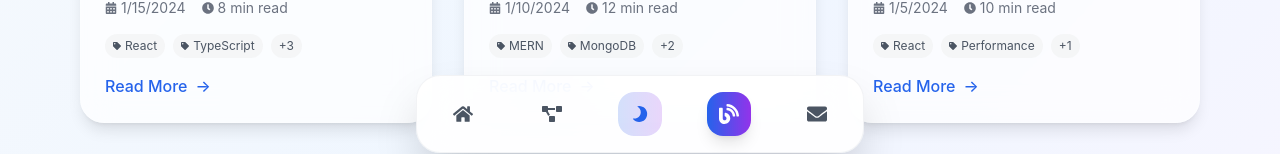
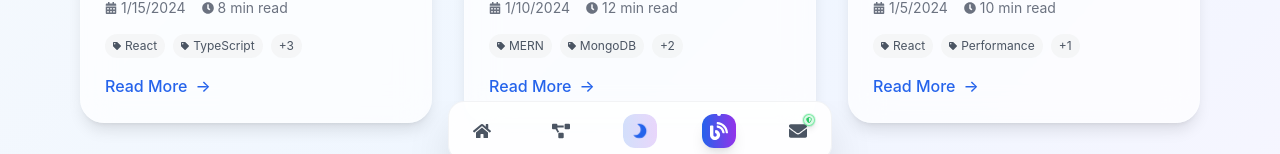
Before and after one commit to mahdimonir/Portfolio, a Next.js app in the folder frontend/: page /blogs in a window 1280 px wide. Shown: the part 631-785 px from the top of the page. Built offline with nearby package versions, Linux system fonts and the light colour scheme; sample sign-in values are in the browser's storage; grey boxes are pictures that could not be loaded.

Commit message:
Add login status management and visual indicator in Navbar

```diff
--- a/frontend/src/components/global/Navbar.jsx
+++ b/frontend/src/components/global/Navbar.jsx
@@ -3,12 +3,14 @@
 import { motion } from "framer-motion";
 import Link from "next/link";
 import { usePathname, useRouter } from "next/navigation";
+import { useEffect, useState } from "react";
 import {
   FaBlog,
   FaEnvelope,
   FaHome,
   FaMoon,
   FaProjectDiagram,
+  FaShieldAlt,
   FaSun,
 } from "react-icons/fa";
 import { useTheme } from "../ThemeProvider";
@@ -20,34 +22,78 @@ const NavItem = ({
   isActive,
   onClick,
   onDoubleClick,
+  isLoggedIn,
 }) => (
   <motion.div className="relative">
     {path ? (
       <Link
         href={path}
         onDoubleClick={onDoubleClick}
-        className={`p-3 rounded-2xl transition-all duration-300 flex items-center justify-center ${
+        className={`relative p-2 rounded-xl transition-all duration-300 flex items-center justify-center ${
           isActive
             ? "text-white bg-gradient-to-r from-blue-600 to-purple-600 shadow-lg"
             : "text-gray-600 dark:text-gray-400 hover:text-blue-600 dark:hover:text-blue-400 hover:bg-blue-50 dark:hover:bg-blue-900/20"
         }`}
       >
-        <Icon size={20} />
+        <Icon size={18} />
+
+        {/* ✅ Login shield for Contact tab only */}
+        {label === "Contact" && isLoggedIn && (
+          <motion.div
+            className="absolute top-0 right-0 translate-x-1/4 -translate-y-1/4 z-10"
+            initial={{ scale: 0, opacity: 0 }}
+            animate={{ scale: 1, opacity: 1 }}
+            transition={{
+              type: "spring",
+              stiffness: 300,
+              damping: 20,
+              delay: 0.1,
+            }}
+          >
+            <motion.div
+              className="relative"
+              animate={{ rotate: [0, 5, -5, 0] }}
+              transition={{
+                duration: 2,
+                repeat: Infinity,
+                ease: "easeInOut",
+              }}
+            >
+              <FaShieldAlt
+                size={12}
+                className="text-green-500 bg-white dark:bg-gray-900 rounded-full p-0.5 shadow-md border border-green-300 dark:border-green-700"
+              />
+              {/* Subtle pulsing effect */}
+              <motion.div
+                className="absolute inset-0 rounded-full bg-green-400"
+                animate={{
+                  scale: [1, 1.5, 1],
+                  opacity: [0.3, 0, 0.3],
+                }}
+                transition={{
+                  duration: 2,
+                  repeat: Infinity,
+                  ease: "easeInOut",
+                }}
+              />
+            </motion.div>
+          </motion.div>
+        )}
       </Link>
     ) : (
       <button
         onClick={onClick}
         onDoubleClick={onDoubleClick}
-        className="p-3 rounded-2xl text-gray-600 dark:text-gray-400 hover:text-yellow-500 dark:hover:text-yellow-400 hover:bg-yellow-50 dark:hover:bg-yellow-900/20 transition-all duration-300 relative overflow-hidden"
+        className="p-2 rounded-xl text-gray-600 dark:text-gray-400 hover:text-yellow-500 dark:hover:text-yellow-400 hover:bg-yellow-50 dark:hover:bg-yellow-900/20 transition-all duration-300 relative overflow-hidden"
       >
-        <Icon size={20} />
+        <Icon size={18} />
       </button>
     )}
 
-    {/* Active indicator */}
+    {/* Active indicator dot */}
     {isActive && (
       <motion.div
-        className="absolute -top-1 left-1/2 transform -translate-x-1/2 w-1 h-1 bg-white rounded-full"
+        className="absolute -top-0.5 left-1/2 transform -translate-x-1/2 w-1 h-1 bg-white rounded-full"
         layoutId="activeIndicator"
         transition={{ type: "spring", stiffness: 300, damping: 30 }}
       />
@@ -61,24 +107,23 @@ const ThemeToggle = () => {
   return (
     <motion.button
       onClick={toggleTheme}
-      className="relative p-3 rounded-2xl text-gray-600 dark:text-gray-400 hover:text-yellow-500 dark:hover:text-yellow-400 hover:bg-yellow-50 dark:hover:bg-yellow-900/20 transition-all duration-300 overflow-hidden"
+      className="relative p-2 rounded-xl text-gray-600 dark:text-gray-400 hover:text-yellow-500 dark:hover:text-yellow-400 hover:bg-yellow-50 dark:hover:bg-yellow-900/20 transition-all duration-300 overflow-hidden"
       whileHover={{ scale: 1.1, y: -2 }}
       whileTap={{ scale: 0.95 }}
       aria-label={`Switch to ${theme === "dark" ? "light" : "dark"} mode`}
     >
-      {/* Background gradient effect */}
+      {/* Background gradient */}
       <motion.div
-        className="absolute inset-0 bg-gradient-to-r from-yellow-400 to-orange-500 rounded-2xl opacity-0"
+        className="absolute inset-0 bg-gradient-to-r from-yellow-400 to-orange-500 rounded-xl opacity-0"
         animate={{ opacity: theme === "dark" ? 0.2 : 0 }}
         transition={{ duration: 0.3 }}
       />
       <motion.div
-        className="absolute inset-0 bg-gradient-to-r from-blue-600 to-purple-600 rounded-2xl opacity-0"
+        className="absolute inset-0 bg-gradient-to-r from-blue-600 to-purple-600 rounded-xl opacity-0"
         animate={{ opacity: theme === "light" ? 0.2 : 0 }}
         transition={{ duration: 0.3 }}
       />
 
-      {/* Icon container with flip animation */}
       <motion.div
         initial={false}
         animate={{
@@ -98,7 +143,7 @@ const ThemeToggle = () => {
             animate={{ opacity: 1, scale: 1 }}
             transition={{ delay: 0.1, duration: 0.3 }}
           >
-            <FaSun size={20} className="text-yellow-500" />
+            <FaSun size={18} className="text-yellow-500" />
           </motion.div>
         ) : (
           <motion.div
@@ -106,14 +151,14 @@ const ThemeToggle = () => {
             animate={{ opacity: 1, scale: 1 }}
             transition={{ delay: 0.1, duration: 0.3 }}
           >
-            <FaMoon size={20} className="text-blue-600" />
+            <FaMoon size={18} className="text-blue-600" />
           </motion.div>
         )}
       </motion.div>
 
-      {/* Subtle glow effect */}
+      {/* Subtle glow */}
       <motion.div
-        className="absolute inset-0 rounded-2xl"
+        className="absolute inset-0 rounded-xl"
         animate={{
           boxShadow:
             theme === "dark"
@@ -129,6 +174,7 @@ const ThemeToggle = () => {
 const Navbar = () => {
   const pathname = usePathname();
   const router = useRouter();
+  const [isLoggedIn, setIsLoggedIn] = useState(false);
 
   const navItems = [
     { icon: FaHome, label: "Home", path: "/" },
@@ -137,66 +183,72 @@ const Navbar = () => {
     { icon: FaEnvelope, label: "Contact", path: "/contact" },
   ];
 
-  const isActive = (path) => {
-    if (path === "/") return pathname === "/";
-    return pathname.startsWith(path);
-  };
+  useEffect(() => {
+    const checkLoginStatus = () => {
+      const status = localStorage.getItem("isLoggedIn") === "true";
+      setIsLoggedIn(status);
+    };
 
-  // Handler for double click on Contact
+    checkLoginStatus();
+
+    const handleStorageChange = (e) => {
+      if (e.key === "isLoggedIn") checkLoginStatus();
+    };
+
+    const handleLoginStatusChange = () => checkLoginStatus();
+
+    window.addEventListener("storage", handleStorageChange);
+    window.addEventListener("loginStatusChanged", handleLoginStatusChange);
+
+    return () => {
+      window.removeEventListener("storage", handleStorageChange);
+      window.removeEventListener("loginStatusChanged", handleLoginStatusChange);
+    };
+  }, []);
+
+  const isActive = (path) =>
+    path === "/" ? pathname === "/" : pathname.startsWith(path);
+
   const handleContactDoubleClick = () => {
-    if (localStorage.getItem("isLoggedIn") === "true") {
+    if (isLoggedIn) {
       router.push("/dashboard");
     }
   };
 
   return (
     <motion.nav
-      className="fixed bottom-0 left-0 right-0 z-50 px-4 pb-4"
+      className="fixed bottom-0 left-0 right-0 z-50 px-4 pb-2 overflow-x-hidden"
       initial={{ y: 100 }}
       animate={{ y: 0 }}
       transition={{ delay: 1, duration: 0.5 }}
     >
-      <div className="max-w-md mx-auto">
-        <div className="bg-white/90 dark:bg-gray-900/90 backdrop-blur-xl rounded-3xl shadow-2xl border border-gray-200/50 dark:border-gray-700/50 px-6 py-4">
-          <div className="flex items-center justify-between">
-            {/* First two nav items */}
-            {navItems.slice(0, 2).map(({ icon, label, path }) => (
+      <div className="max-w-sm mx-auto">
+        <div className="bg-white/90 dark:bg-gray-900/90 backdrop-blur-xl rounded-2xl shadow-2xl border border-gray-200/50 dark:border-gray-700/50 px-4 py-3">
+          <div className="flex items-center justify-between space-x-2">
+            {navItems.slice(0, 2).map((item) => (
               <NavItem
-                key={label}
-                icon={icon}
-                label={label}
-                path={path}
-                isActive={isActive(path)}
+                key={item.label}
+                {...item}
+                isActive={isActive(item.path)}
+                isLoggedIn={isLoggedIn}
               />
             ))}
 
-            {/* Theme toggle in 3rd position */}
             <ThemeToggle />
 
-            {/* Last two nav items */}
-            {navItems.slice(2).map(({ icon, label, path }) => {
-              if (label === "Contact") {
-                return (
-                  <NavItem
-                    key={label}
-                    icon={icon}
-                    label={label}
-                    path={path}
-                    isActive={isActive(path)}
-                    onDoubleClick={handleContactDoubleClick}
-                  />
-                );
-              }
-              return (
-                <NavItem
-                  key={label}
-                  icon={icon}
-                  label={label}
-                  path={path}
-                  isActive={isActive(path)}
-                />
-              );
-            })}
+            {navItems.slice(2).map((item) => (
+              <NavItem
+                key={item.label}
+                {...item}
+                isActive={isActive(item.path)}
+                isLoggedIn={isLoggedIn}
+                onDoubleClick={
+                  item.label === "Contact"
+                    ? handleContactDoubleClick
+                    : undefined
+                }
+              />
+            ))}
           </div>
         </div>
       </div>
@@ -205,3 +257,8 @@ const Navbar = () => {
 };
 
 export default Navbar;
+
+// Helper to trigger login updates across tabs/pages
+export const triggerLoginStatusChange = () => {
+  window.dispatchEvent(new CustomEvent("loginStatusChanged"));
+};
```
